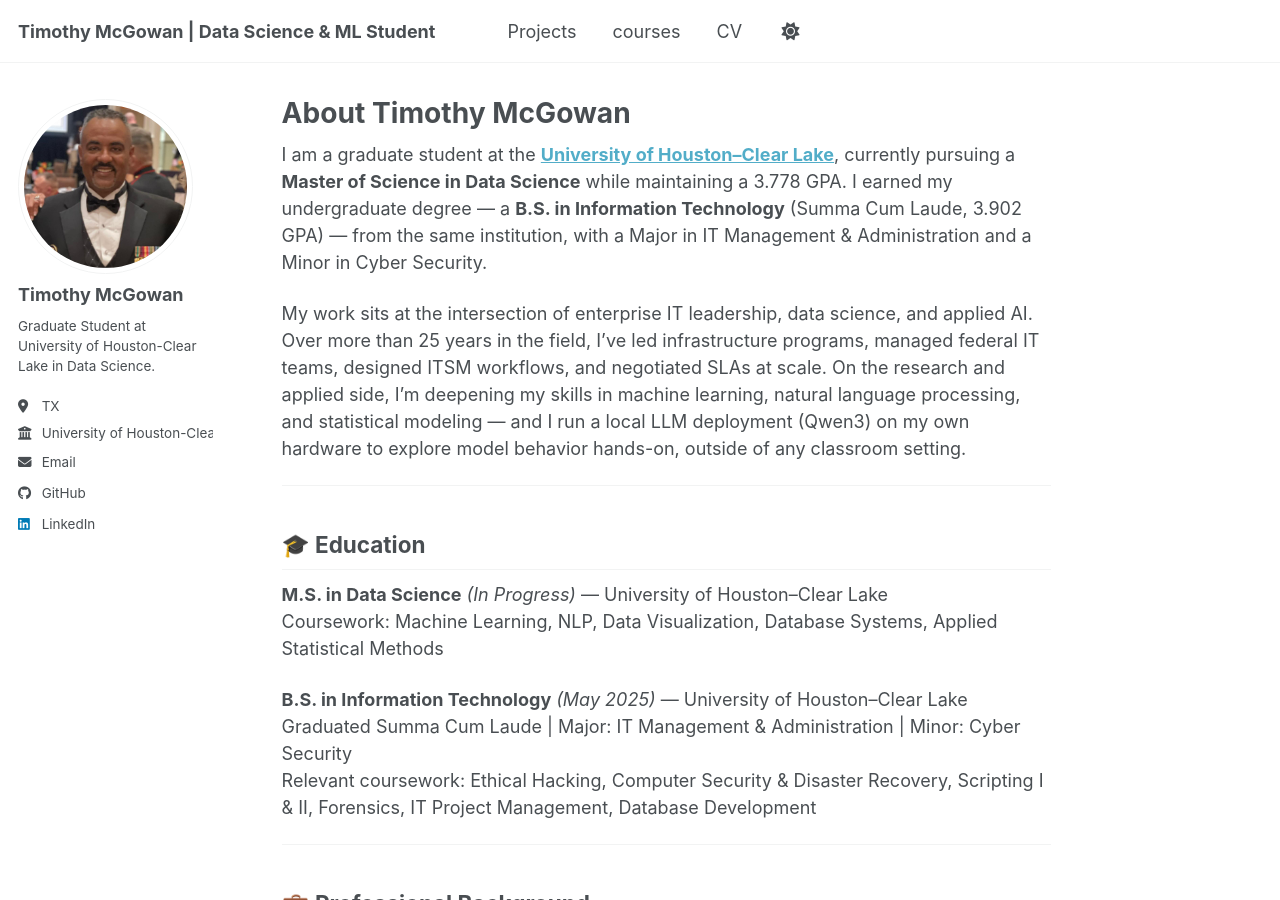
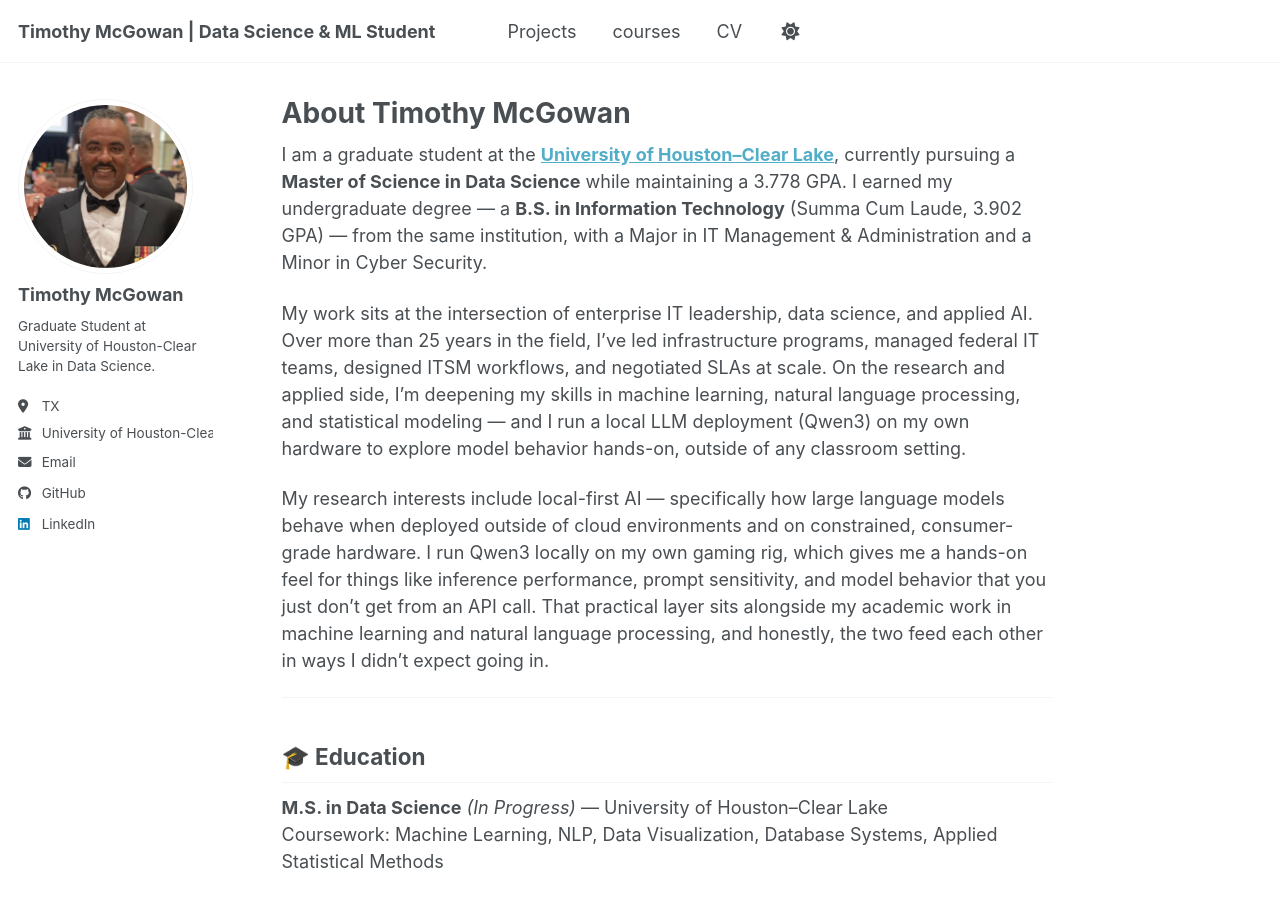
Before and after one commit to tbm0929/tbm0929.github.io, a Jekyll site: the page built from _pages/about.md, in a window 1280 px wide and 900 px high. Built offline with Jekyll 4.4.1, drawn with Linux system fonts in a browser that asks for light colours; a script bundle is joined from its source files by our own code; library files that are not in the unit come from our copies.

Commit message:
Expand about page with research interests
Added details about research interests in local-first AI and LLM deployment.

```diff
--- a/_pages/about.md
+++ b/_pages/about.md
@@ -10,6 +10,8 @@ redirect_from:
 I am a graduate student at the **[University of Houston–Clear Lake](https://www.uhcl.edu/)**, currently pursuing a **Master of Science in Data Science** while maintaining a 3.778 GPA. I earned my undergraduate degree — a **B.S. in Information Technology** (Summa Cum Laude, 3.902 GPA) — from the same institution, with a Major in IT Management & Administration and a Minor in Cyber Security.
 
 My work sits at the intersection of enterprise IT leadership, data science, and applied AI. Over more than 25 years in the field, I've led infrastructure programs, managed federal IT teams, designed ITSM workflows, and negotiated SLAs at scale. On the research and applied side, I'm deepening my skills in machine learning, natural language processing, and statistical modeling — and I run a local LLM deployment (Qwen3) on my own hardware to explore model behavior hands-on, outside of any classroom setting.
+
+My research interests include local-first AI — specifically how large language models behave when deployed outside of cloud environments and on constrained, consumer-grade hardware. I run Qwen3 locally on my own gaming rig, which gives me a hands-on feel for things like inference performance, prompt sensitivity, and model behavior that you just don't get from an API call. That practical layer sits alongside my academic work in machine learning and natural language processing, and honestly, the two feed each other in ways I didn't expect going in.
 
 ---
 
```
